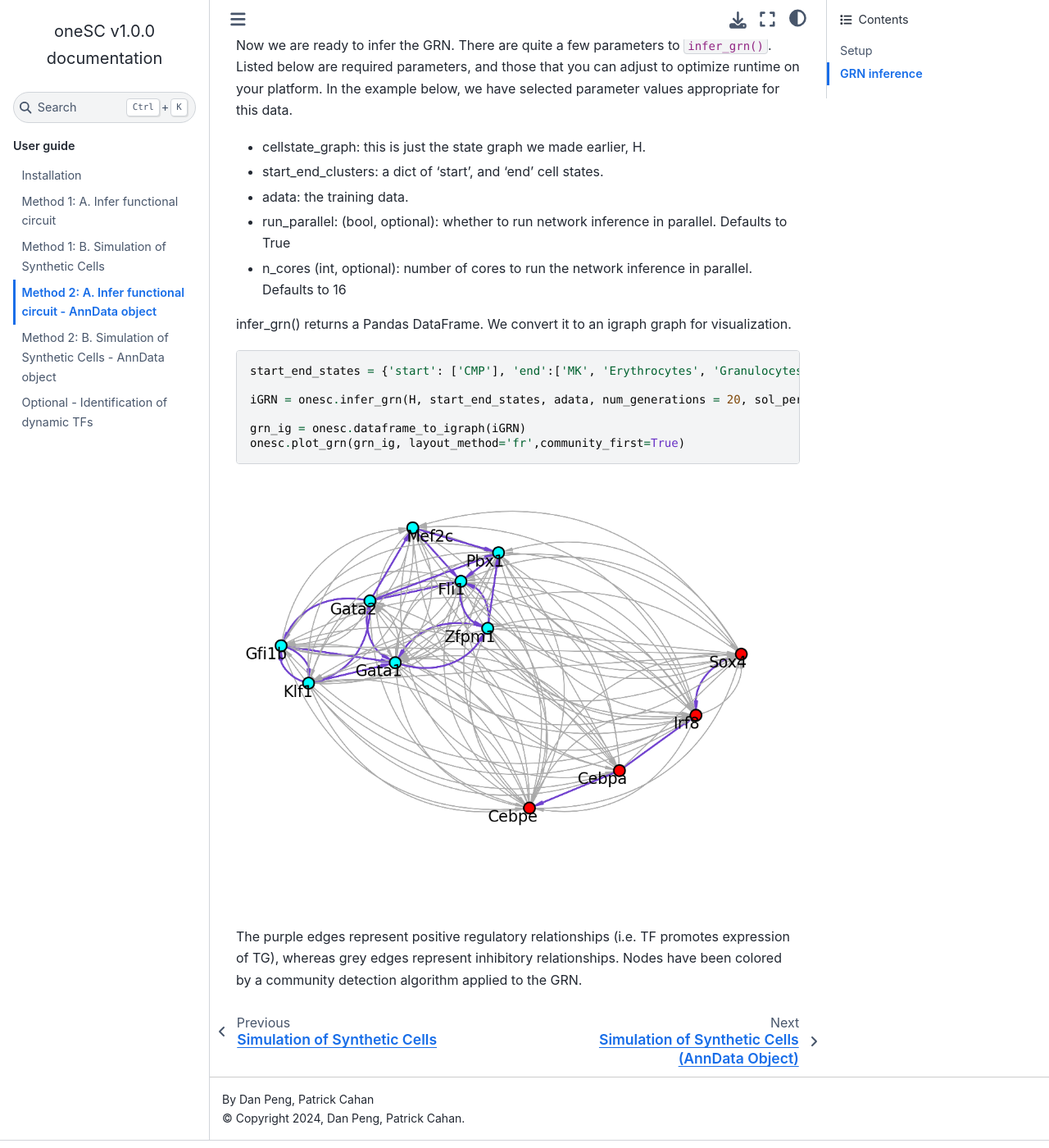
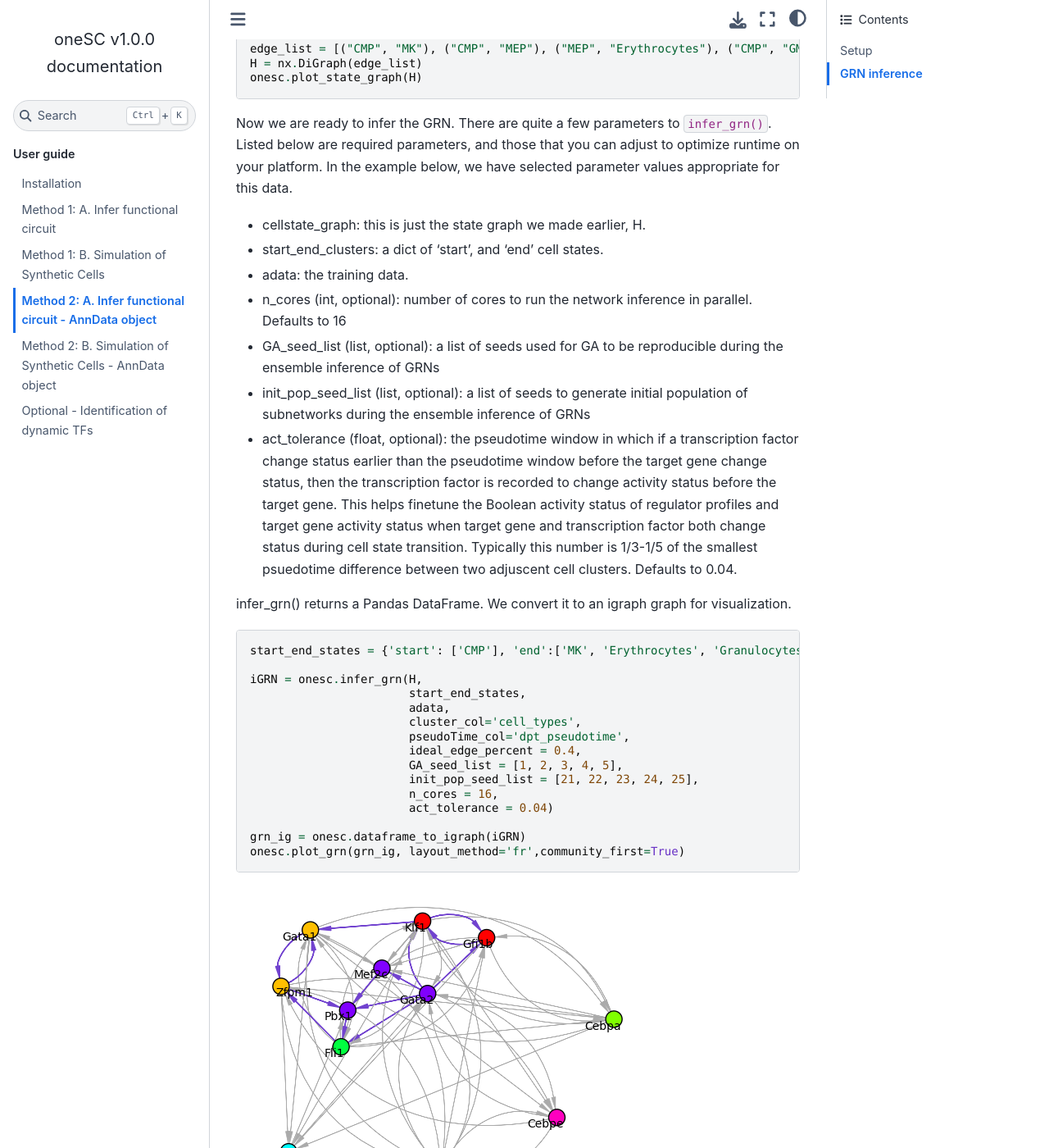
Before and after one commit to CahanLab/oneSC, a Sphinx documentation site: the page built from docs/source/infer_grn_scanpy.md, in a window 1280 px wide and 1400 px high, scrolled down 1973 px. Shown: the whole window at 82% size. Built offline with Sphinx 7.4.7 and the Sphinx Book theme 1.1.4, drawn with Linux system fonts in a browser that asks for light colours; some of the changed text lies outside the part shown.

Commit message:
edited readthedocs

````diff
--- a/docs/source/infer_grn_scanpy.md
+++ b/docs/source/infer_grn_scanpy.md
@@ -1,5 +1,5 @@
 # Inference of functional transcription factors network (AnnData Object)
-In this tutorial, we are going to show how to run OneSC using AnnData object. We are going to use the mouse myeloid single-cell data from [Paul et al, 2015](https://pubmed.ncbi.nlm.nih.gov/26627738/). We have refined the annotation of these 2,670 cells. Please download the [h5ad file containing the expression values of 12 core transcription factors in these cells here](https://cnobjects.s3.amazonaws.com/OneSC/0.1.0/Paul15_040824.h5ad). Note that this annData object includes cell type annotation and precomputed pseudotime metadata in adata.obs['cell_types'] and adata.obs['dpt_pseudotime'], respectively.
+In this tutorial, we are going to show how to run OneSC using AnnData object. We are going to use the mouse myeloid single-cell data from [Paul et al, 2015](https://pubmed.ncbi.nlm.nih.gov/26627738/). We have refined the annotation of these 2,670 cells. Please download the [h5ad file containing the expression values of 12 core transcription factors in these cells here](https://cnobjects.s3.amazonaws.com/OneSC/0.1.0/Paul15_040824.h5ad). Note that this annData object includes cell type annotation and precomputed pseudotime metadata in adata.obs['cell_types'] and adata.obs['dpt_pseudotime'] (pseudotime should scaled to be between 0 and 1), respectively. Part of this tutorial will use the package [pySingleCellNet](https://pysinglecellnet.readthedocs.io/en/latest/).
 
 ### Setup
 Launch Jupyter or your Python interpreter. Import the required packages and functions.
@@ -26,6 +26,8 @@ Load in the training data:
 ```
 adata = sc.read_h5ad("Paul15_040824.h5ad")
 ```
+*Important notice*: Make sure there are no underscore "_" in any of the cell cluster annotations.
+
 ### GRN inference
 The first step in reconstructing or inferring a GRN with oneSC is to determine the directed state graph of the cells. In other words, what is the sequence of distinct states that a cell passes through from the start to a terminal state? oneSC requires that the user provide cell state annotations. Typically these are in the form of cell clusters or cell type annotations. oneSC also requires that the user specify the initial cell states and the end states. In our data, the cell states have already been provided in  .obs['cell_types']. Now, we will specify the initial cell states and the end states:
 ```
@@ -54,15 +56,26 @@ Now we are ready to infer the GRN. There are quite a few parameters to `infer_gr
 - cellstate_graph: this is just the state graph we made earlier, H.
 - start_end_clusters: a dict of 'start', and 'end' cell states.
 - adata: the training data.
-- run_parallel: (bool, optional): whether to run network inference in parallel. Defaults to True
 - n_cores (int, optional): number of cores to run the network inference in parallel. Defaults to 16
+- GA_seed_list (list, optional): a list of seeds used for GA to be reproducible during the ensemble inference of GRNs
+- init_pop_seed_list (list, optional): a list of seeds to generate initial population of subnetworks during the ensemble inference of GRNs
+- act_tolerance (float, optional): the pseudotime window in which if a transcription factor change status earlier than the pseudotime window before the target gene change status, then the transcription factor is recorded to change activity status before the target gene. This helps finetune the Boolean activity status of regulator profiles and target gene activity status when target gene and transcription factor both change status during cell state transition. Typically this number is 1/3-1/5 of the smallest psuedotime difference between two adjuscent cell clusters. Defaults to 0.04.
 
 infer_grn() returns a Pandas DataFrame. We convert it to an igraph graph for visualization.
 
 ```
 start_end_states = {'start': ['CMP'], 'end':['MK', 'Erythrocytes', 'Granulocytes', 'Monocytes']}
 
-iGRN = onesc.infer_grn(H, start_end_states, adata, num_generations = 20, sol_per_pop = 30, reduce_auto_reg=True, ideal_edges = 0, GA_seed_list = [1, 3], init_pop_seed_list = [21, 25], cluster_col='cell_types', pseudoTime_col='dpt_pseudotime')
+iGRN = onesc.infer_grn(H,
+                       start_end_states,
+                       adata,
+                       cluster_col='cell_types',
+                       pseudoTime_col='dpt_pseudotime',
+                       ideal_edge_percent = 0.4,
+                       GA_seed_list = [1, 2, 3, 4, 5],
+                       init_pop_seed_list = [21, 22, 23, 24, 25],
+                       n_cores = 16,
+                       act_tolerance = 0.04)
 
 grn_ig = onesc.dataframe_to_igraph(iGRN)
 onesc.plot_grn(grn_ig, layout_method='fr',community_first=True)
````
Also changed, not shown: docs/source/infer_grn.md (+2 -1 lines), docs/source/_static/images/CMP_grn.png, docs/source/_static/images/pyscn_heatmap.png, docs/source/_static/images/scn_hm_cepba_ko.png, docs/source/_static/images/scn_hm_one_wt_trajectory.png, docs/source/_static/images/scn_hm_wt.png, docs/source/_static/images/sim_results.png.
